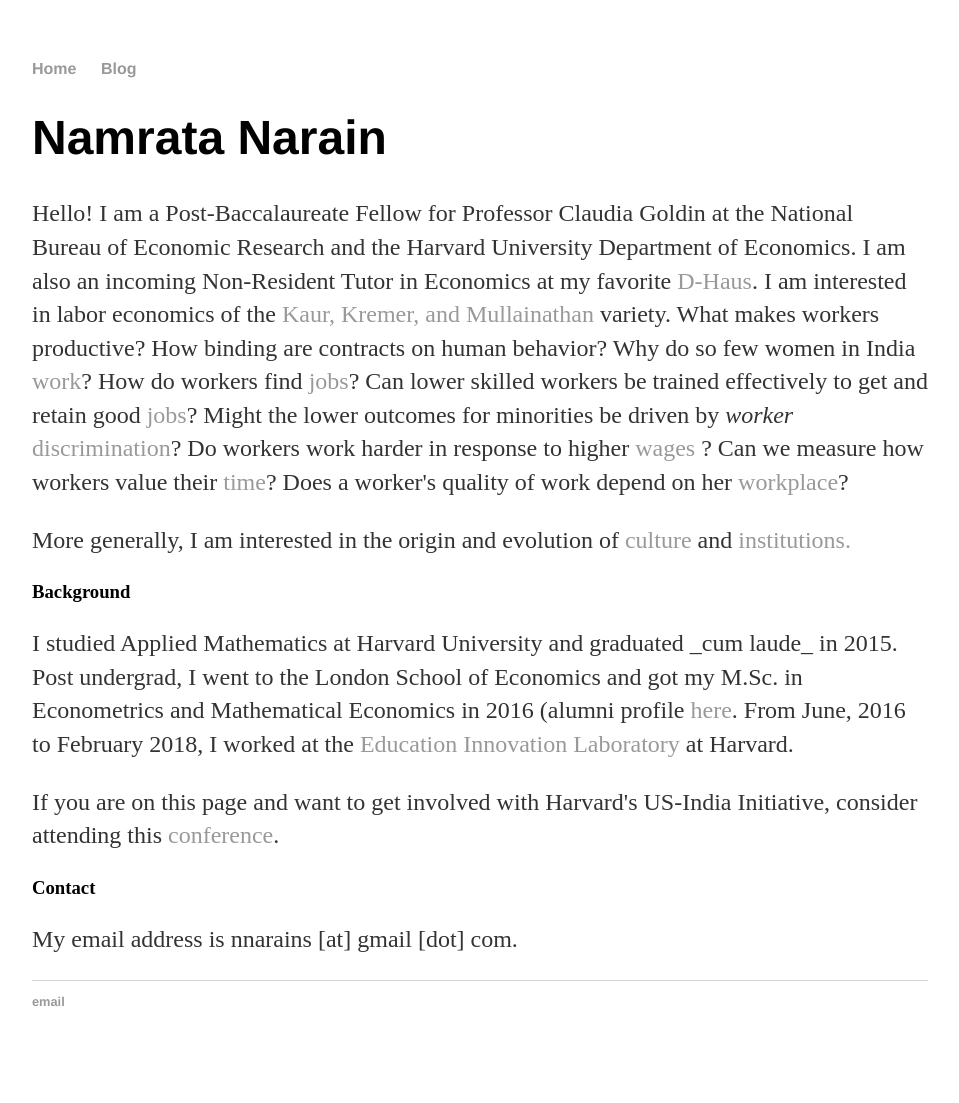
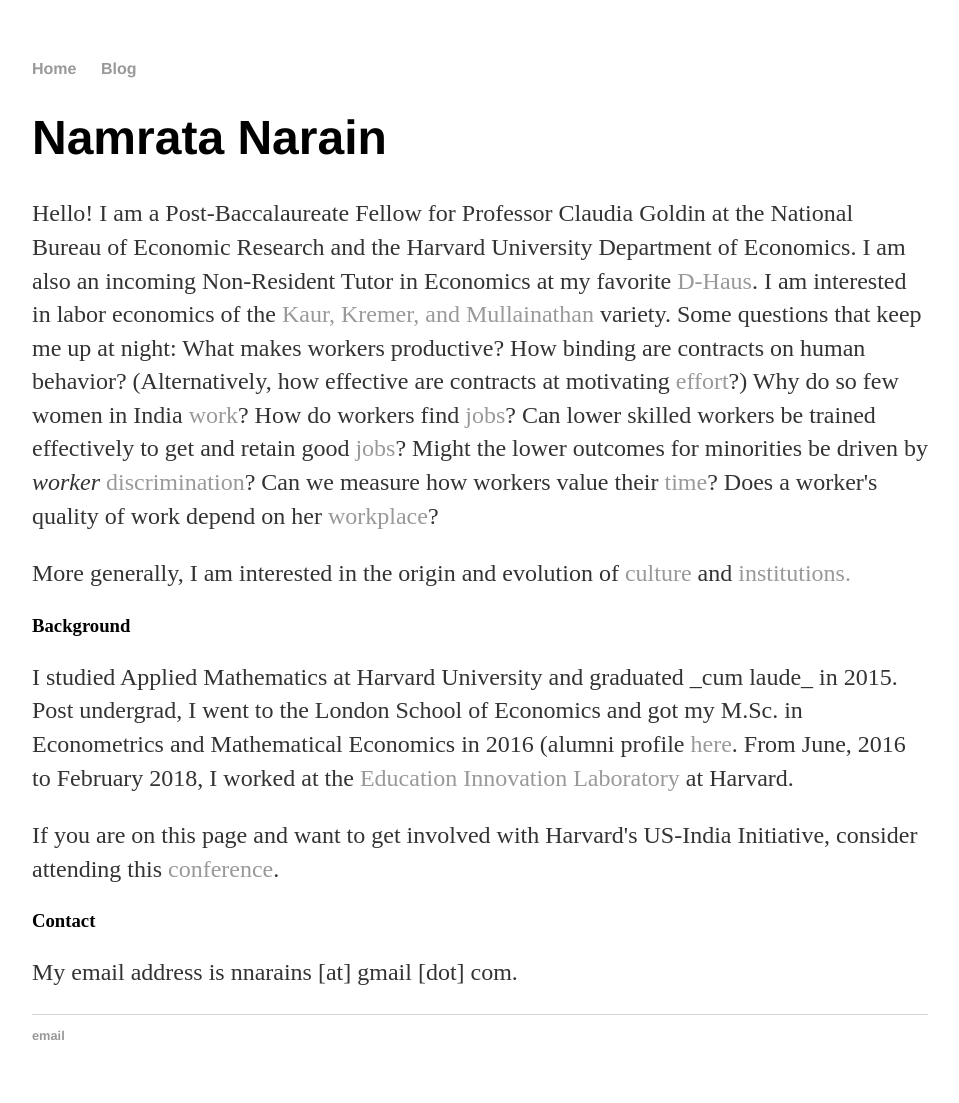
Before and after one commit to namsaxena/namsaxena.github.io, a Jekyll site: the page built from index.html, in a window 1280 px wide. Shown: the whole page, without its empty margins (160-1119 px from the left). Built offline with Jekyll 4.4.1, drawn with Linux system fonts in a browser that asks for light colours; before the commit the page ends 1069 px from its top, so only the background shows below that.

Commit message:
Update index.html

```diff
--- a/index.html
+++ b/index.html
@@ -7,12 +7,12 @@
 	<p> Hello! I am a Post-Baccalaureate Fellow for Professor Claudia Goldin at the National Bureau of Economic Research and the Harvard University Department of Economics.
 	I am also an incoming Non-Resident Tutor in Economics at my favorite <a href="https://dunster.harvard.edu/">D-Haus</a>.
 	I am interested in labor economics of the <a href ="http://cega.berkeley.edu/assets/cega_events/17/self-control_at_work.pdf">Kaur, Kremer, and Mullainathan</a> variety.
-	What makes workers productive? How binding are contracts on human behavior?
+	Some questions that keep me up at night: What makes workers productive? How binding are contracts on human behavior?
+	(Alternatively, how effective are contracts at motivating <a href="https://faculty.smu.edu/millimet/classes/eco7321/papers/fehr%20goette.pdf">effort</a>?)
 	Why do so few women in India <a href="https://www.economist.com/leaders/2018/07/05/why-india-needs-women-to-work">work</a>?
 	How do workers find <a href="http://www.surveyor.nber.org/home/harvard/library/MontgomeryAER.pdf">jobs</a>?
 	Can lower skilled workers be trained effectively to get and retain good <a href="http://www.surveyor.nber.org/home/harvard/library/MontgomeryAER.pdf">jobs</a>?
 	Might the lower outcomes for minorities be driven by <i>worker</i> <a href="https://scholar.harvard.edu/files/fryer/files/two-sided_discrimination.pdf"> discrimination</a>?
-	Do workers work harder in response to higher <a href="https://faculty.smu.edu/millimet/classes/eco7321/papers/fehr%20goette.pdf"> wages </a>?
 	Can we measure how workers value their <a href="http://www.nber.org/papers/w23906">time</a>?
 	Does a worker's quality of work depend on her <a href="http://documents.worldbank.org/curated/en/959771468000899235/Quality-and-accountability-in-healthcare-delivery-audit-evidence-from-primary-care-providers-in-India">workplace</a>?
 	</p>
```
